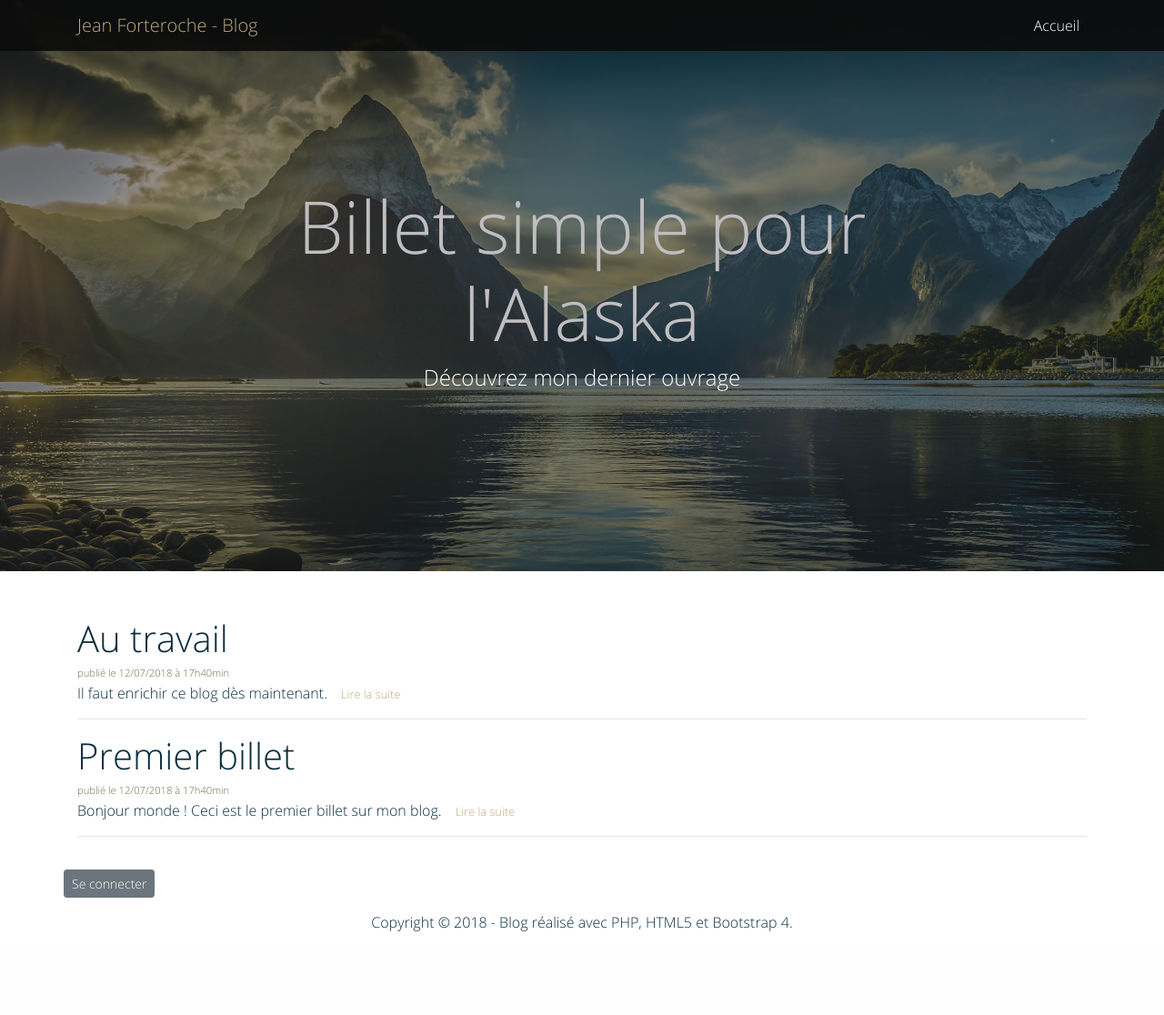
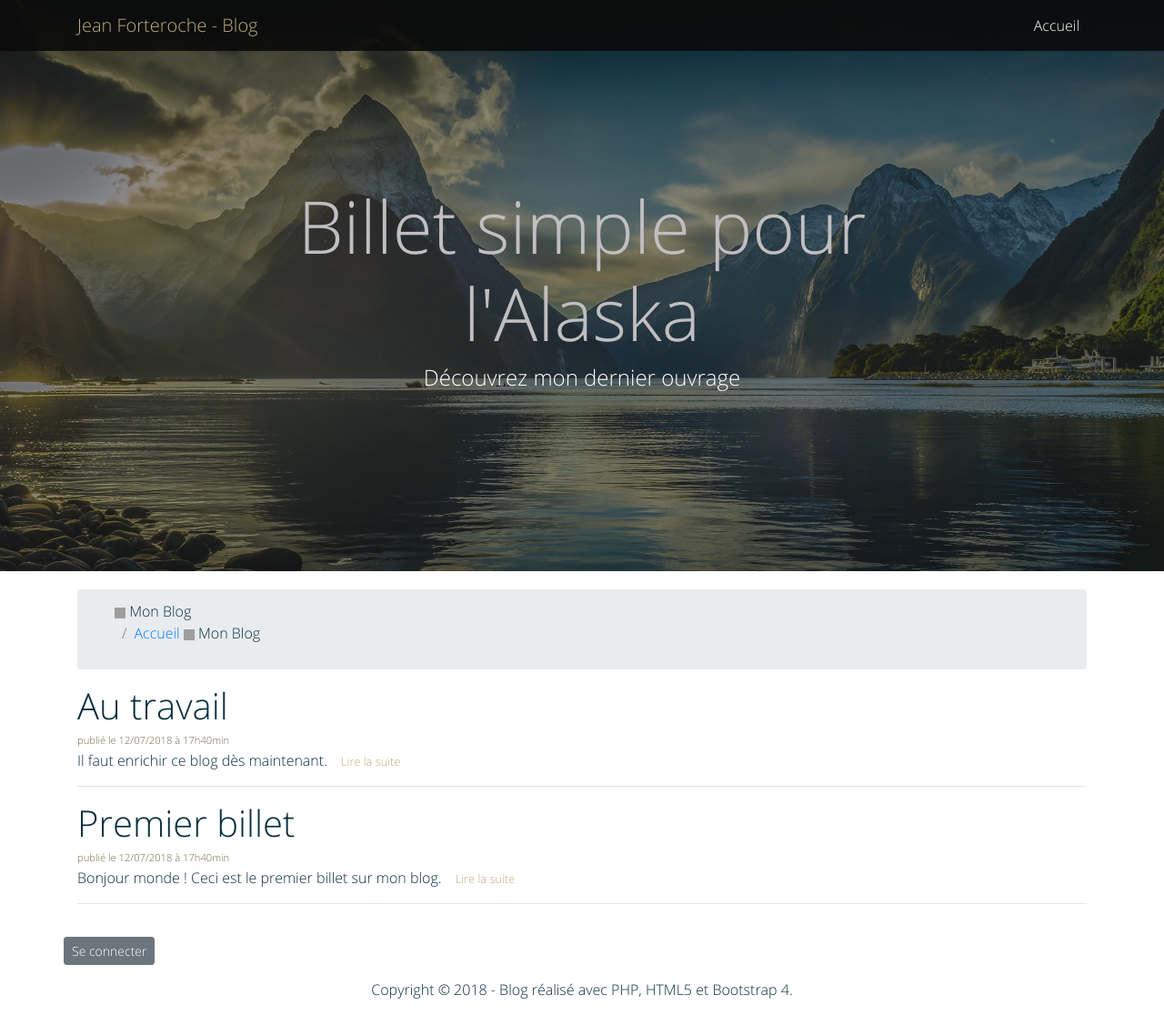
Before and after one commit to Chrisentem/Blog-MVC, a PHP site: page /Home/ in a window 1280 px wide. Shown: the whole page at 91% size. Before the commit the page ends 1024 px from the top, so only its background shows below. Run offline with PHP 8.4, Linux system fonts and the light colour scheme; data comes from the database, SQL or seed files in the repository; grey boxes are pictures that could not be loaded.

Commit message:
Breadcrumb added and design modified

```diff
--- a/Content/css/style.css
+++ b/Content/css/style.css
@@ -1,5 +1,5 @@
 header.masthead {
-  margin-bottom: 50px;
+  margin-bottom: 20px;
   background: no-repeat center center;
   background-color: #868e96;
   background-attachment: scroll;
@@ -142,6 +142,15 @@ header.masthead .page-heading, header.masthead .site-heading a:hover {
   text-decoration: none;
 }
 
+
+.breadcrumb {
+  padding: none;
+}
+
+.breadcrumb-item {
+  list-style: none;
+}
+
 article a:hover {
   text-decoration: none;
 }
--- a/Controller/ControllerConnection.php
+++ b/Controller/ControllerConnection.php
@@ -49,7 +49,7 @@ class ControllerConnection extends Controller
     public function disconnect()
     {
         $this->request->getSession()->destroy();
-        $this->redirect("home");
+        $this->redirect("Home");
     }
 
 }
--- a/View/Admin/editPost.php
+++ b/View/Admin/editPost.php
@@ -13,9 +13,10 @@
 						<textarea rows="3" class="admin-editor" id="content" name="content"/><?= $this->clean($post['content']) ?></textarea>
 					</div>
 					<div class="form-group">
-						<button type="submit" class="btn btn-primary" >Sauvegarder</button>
+						<button type="submit" class="btn btn-primary">Sauvegarder</button>
 					</div>
 				</form>
+				<a class="btn btn-secondary" href="javascript:history.back()">Retour</a>
         	</div>
     		<div class="col-md-6">
     			<div class="row">
--- /dev/null
+++ b/View/Breadcrumb.php
@@ -0,0 +1,49 @@
+<?php
+
+    require_once 'Framework/Configuration.php';
+
+    $webRoot = Configuration::get("webRoot", "/");
+    //var_dump($webRoot);
+    $path =($_SERVER['REQUEST_URI']);
+    //var_dump($path);
+
+    $newPath = str_replace($webRoot, "", $path);
+
+    $pattern = '#^[a-zA-Z]+\/[a-zA-Z]+\/[0-9]+$#';
+    $pattern2 = '#^[a-zA-Z]+\/[0-9]+$#';
+
+    if(preg_match($pattern, $newPath)){
+        $pathNames = explode("/", $newPath);
+        //var_dump($pathNames);
+        $trimnames = array_slice($pathNames, 0, -2);
+        //var_dump($trimnames);
+    }
+    else {
+        $pathNames = explode("/", $newPath);
+        //var_dump($pathNames);
+        $trimnames = array_slice($pathNames, 0, -1);
+        //var_dump($trimnames);
+    }
+
+
+    if($newPath != ''){
+        $b = '';
+        $links = $trimnames;
+        echo '<nav aria-label="breadcrumb"><ol>';
+        foreach($links as $l){
+            if(preg_match('#post#', $l)){ $l = 'Home'; }
+            $b .= $l;
+            if($newPath == $b){
+                echo $l;
+            }
+            elseif (preg_match('#admin#', $l) || preg_match('#Home#', $l)){
+                    $l = 'Accueil';
+                    echo '<li class="breadcrumb-item"><a href="'.$b.'/">'.$l.'</a> <img src="Content/fonts/font-awesome/fonts/angle-right-solid.svg" width="12px" height="12px"> '.$this->title . '</li>';
+                }
+            else {
+                echo '<li class="breadcrumb-item"><a href="'.$b.'/">'.$l.'</a> <img src="Content/fonts/font-awesome/fonts/angle-right-solid.svg" width="12px" height="12px"> '.$this->title . '</li>';
+            }
+            $b .= '/';
+        }
+         echo '</ol></nav>';
+     }
--- a/View/Post/index.php
+++ b/View/Post/index.php
@@ -1,4 +1,4 @@
-<?php $this->title = "Mon Blog - " . $this->clean($post['title']); ?>
+<?php $this->title = $this->clean($post['title']); ?>
 
 <div class="row">
 	<div class="col-md-12">
--- a/View/TemplateDefault.php
+++ b/View/TemplateDefault.php
@@ -8,6 +8,8 @@
   <link href="Content/bootstrap/css/bootstrap.min.css" rel="stylesheet">
     <!-- Custom styles for this template -->
   <link href="Content/css/style.css" rel="stylesheet">
+  <!-- Custom fonts for this template -->
+  <link href="Content/fonts/font-awesome/css/font-awesome.min.css" rel="stylesheet" type="text/css">
   <title><?= $title ?></title>
 </head>
 <body>
@@ -55,7 +57,16 @@
     </div>
   </header>
 
-    <!-- Page Main Content -->
+  <!-- Breadcrumb -->
+  <div class="container">
+    <div class="breadcrumb">
+      <div class="row">
+        <?php include_once 'View/Breadcrumb.php'; ?>
+      </div>
+    </div>
+  </div>
+
+  <!-- Page Main Content -->
   <div class="container">
         <?= $content ?>
   </div>
```
Also changed, not shown: Content/css/admin.css (+4 -4 lines), View/TemplateAdmin.php (+10 -1 lines), 1 other file.
